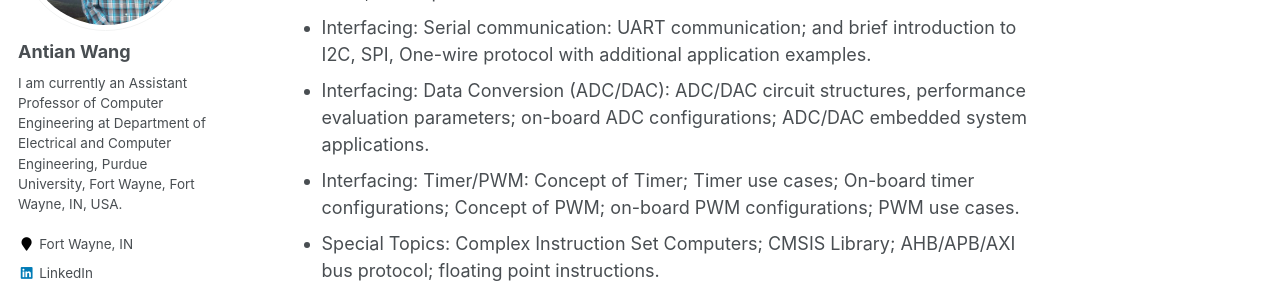
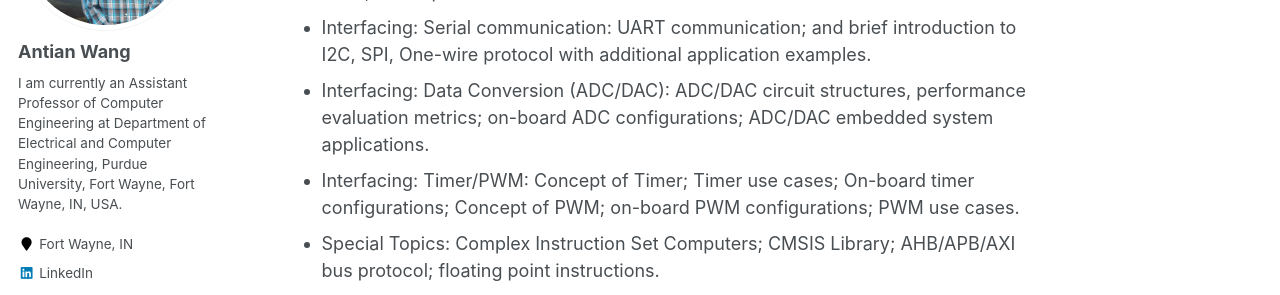
Before and after one commit to wangantian/wangantian.github.io, a Jekyll site: the page built from _teaching/PFW_ECE36200.md, in a window 1280 px wide and 900 px high, scrolled down 780 px. Shown: the part 180-475 px from the top of the window. Built offline with Jekyll 4.4.1, drawn with Linux system fonts in a browser that asks for light colours; some web fonts are replaced.

Commit message:
Update PFW_ECE36200.md

```diff
--- a/_teaching/PFW_ECE36200.md
+++ b/_teaching/PFW_ECE36200.md
@@ -24,7 +24,7 @@ This course is divided into two main parts: assembly programming and interfacing
   <li>Assembly programming: Branch operations, Subroutine assembly program design, and mixed Assembly/C programming </li>
   <li>Interfacing: General Purpose Input Output (GPIO) structure and registers; SysTick timer; Interrupt.</li>
   <li>Interfacing: Serial communication: UART communication; and brief introduction to I2C, SPI, One-wire protocol with additional application examples.</li>
-  <li>Interfacing: Data Conversion (ADC/DAC): ADC/DAC circuit structures, performance evaluation parameters; on-board ADC configurations; ADC/DAC embedded system applications.</li>
+  <li>Interfacing: Data Conversion (ADC/DAC): ADC/DAC circuit structures, performance evaluation metrics; on-board ADC configurations; ADC/DAC embedded system applications.</li>
   <li>Interfacing: Timer/PWM: Concept of Timer; Timer use cases; On-board timer configurations; Concept of PWM; on-board PWM configurations; PWM use cases.</li>
   <li>Special Topics: Complex Instruction Set Computers; CMSIS Library; AHB/APB/AXI bus protocol; floating point instructions.</li>
 </ul>
```
